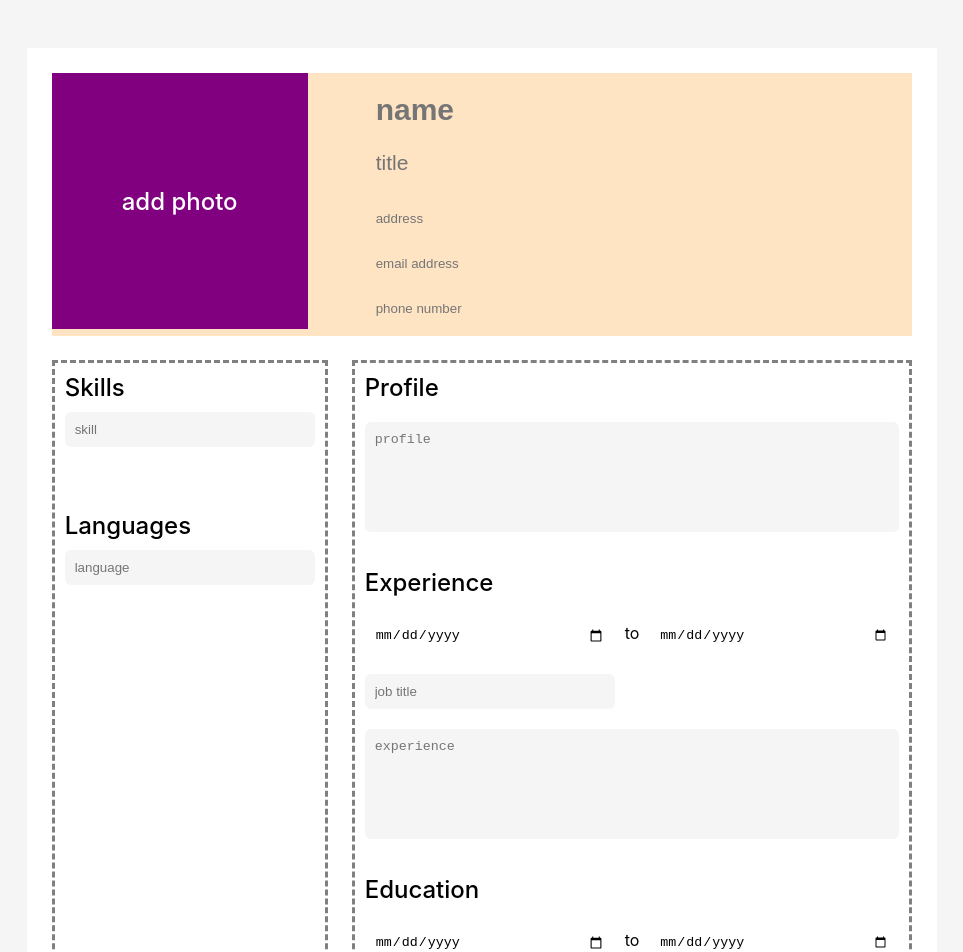
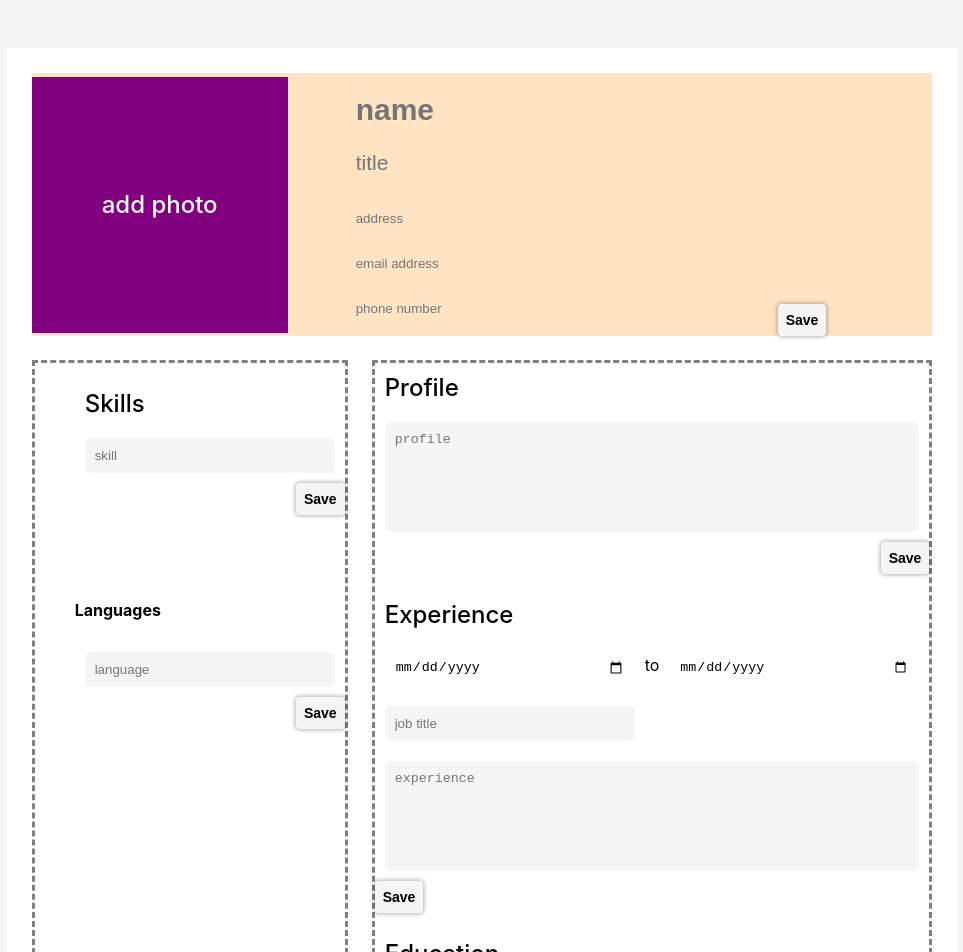
Before and after one commit to thural/CV-Application, a React app: page / in a window 1280 px wide. Shown: the top 952 px of the page, without its empty margins (158-1121 px from the left). Built offline with nearby package versions, Linux system fonts and the light colour scheme.

Commit message:
added basic state for each component

```diff
--- a/package.json
+++ b/package.json
@@ -33,6 +33,7 @@
   },
   "dependencies": {
     "react": "^18.2.0",
-    "react-dom": "^18.2.0"
+    "react-dom": "^18.2.0",
+    "uniqid": "^5.4.0"
   }
 }
--- a/src/App.css
+++ b/src/App.css
@@ -93,16 +93,16 @@ input {
 }
 
 button {
-  width: fit-content;
+  margin-right: 0px;
   height: auto;
   text-align: center;
-  font-size: 16px;
-  font-weight: 800;
-  background-color: rgb(255, 47, 47);
-  border-color: rgb(255, 47, 47);
-  color: white;
+  font-size: 14px;
+  font-weight: 600;
+  background-color: whitesmoke;
+  border-color: gray;
+  color: black;
   border:none;
   padding: 8px 8px;
-  border-radius: 5px;
-  box-shadow: 0px 0px 4px 1px rgba(0, 0, 0, 0.5);
+  border-radius: 4px;
+  box-shadow: 0px 0px 4px 1px rgba(0, 0, 0, 0.3);
 }
--- a/src/App.js
+++ b/src/App.js
@@ -11,26 +11,37 @@ class App extends Component {
   constructor() {
     super()
     this.state = {
-
+      personal: {},
+      profile: {},
+      experience: [],
+      education: [],
+      skills: [],
+      languages: []
     }
+  }
+  handleEdit = (keyName, localState) => {
+    //e.target.preventDefault()
+    if(keyName == "personal" || keyName == "profile"){
+      this.setState({[keyName]:localState})
+    } else this.setState({[keyName]:this.state[keyName].concat(localState)})
+    console.log(this.state)
   }
   render() {
     return (
       <div className="App">
         <form>
-          <Personal />
+          <Personal handleEdit={this.handleEdit} />
           <div className="content">
             <div className="side">
-              <Skills />
-              <Languages />
+              <Skills handleEdit={this.handleEdit} />
+              <Languages handleEdit={this.handleEdit} />
             </div>
             <div className="main">
-              <Profile />
-              <Experience />
-              <Education />
+              <Profile handleEdit={this.handleEdit} />
+              <Experience handleEdit={this.handleEdit} />
+              <Education handleEdit={this.handleEdit} />
             </div>
           </div>
-
         </form>
       </div>)
   }
--- a/src/components/Education.js
+++ b/src/components/Education.js
@@ -1,22 +1,47 @@
 import React, { Component } from "react";
+import uniqid from "uniqid";
 
 class Education extends Component {
   state = {
-
+    education: [
+      {
+        startDate: null,
+        endDate: null,
+        title: "",
+        id: uniqid()
       }
-
+    ],
+    school: {
+      startDate: null,
+      endDate: null,
+      title: ""
+    }
+  }
+  handleChange(e) {
+    this.setState({
+      school: { [e.target.id]: e.target.value }
+    });
+    console.log(this.state)
+  }
   render() {
     return (
       <div>
+        {
+          this.state.education.map(school => (
+            <div key={school.id}>
               <h1>Education</h1>
               <div className="education">
                 <div className="date">
-            <input type="date" id="startDate" name="startDate"></input>
+                  <input type="date" id="startDate" name="startDate" onChange={(e) => this.handleChange(e)}></input>
                   <p>to</p>
-            <input type="date" id="endDate" name="endDate"></input>
+                  <input type="date" id="endDate" name="endDate" onChange={(e) => this.handleChange(e)}></input>
                 </div>
-          <input type="text" id="title" name="title" placeholder="education"></input>
+                <input type="text" id="title" name="title" placeholder="education" onChange={(e) => this.handleChange(e)}></input>
               </div>
+              <button type="button" onClick={() => this.props.handleEdit("education", this.state)}>Save</button>
+            </div>
+          ))
+        }
       </div>
     )
   }
--- a/src/components/Experience.js
+++ b/src/components/Experience.js
@@ -1,31 +1,64 @@
 import React, { Component } from "react";
+import uniqid from "uniqid";
 
 class Experience extends Component {
+  constructor(props) {
+    super(props)
+  }
   state = {
-
+    experience: [
+      {
+        startDate: null,
+        endDate: null,
+        title: "",
+        description: "",
+        id: uniqid()
+      },
+    ],
+    job: {
+      startDate: null,
+      endDate: null,
+      title: "",
+      description: "",
+      id: uniqid()
+    }
   }
 
+  handleChange(e) {
+    this.setState({
+      [e.target.id]: e.target.value
+    });
+    console.log(this.state)
+  }
   render() {
     return (
       <div>
+        {
+          this.state.experience.map(job => (
+            <div key={job.id}>
               <h1>Experience</h1>
               <div className="job">
                 <div className="date">
-            <input type="date" id="startDate" name="startDate"></input>
+                  <input type="date" id="startDate" name="startDate" onChange={(e) => this.handleChange(e)}></input>
                   <p>to</p>
-            <input type="date" id="endDate" name="endDate"></input>
+                  <input type="date" id="endDate" name="endDate" onChange={(e) => this.handleChange(e)}></input>
                 </div>
-          <input type="text" id="title" name="title" placeholder="job title"></input>
+                <input type="text" id="title" name="title" placeholder="job title" onChange={(e) => this.handleChange(e)}></input>
                 <div className="textarea">
                   <textarea id="description" name="description"
                     minLength="32"
                     rows="6"
                     maxLength="320"
                     placeholder="experience"
+                    onChange={(e) => this.handleChange(e)}
                   >
                   </textarea>
                 </div>
               </div>
+              <button type="button" onClick={() => this.props.handleEdit("experience", this.state)}>Save</button>
+            </div>
+          ))
+        }
       </div>
     )
   }
--- a/src/components/Languages.js
+++ b/src/components/Languages.js
@@ -1,18 +1,41 @@
 import React, { Component } from "react";
+import uniqid from "uniqid";
 
 class Languages extends Component {
 
   state = {
-
+    languages: [
+      { language: "", id: uniqid() }
+    ],
+    language: { language: "", id: uniqid() }
   }
-
+  handleChange(e) {
+    this.setState({
+      language: { [e.target.id]: e.target.value }
+    });
+    console.log(this.state)
+  }
   render() {
     return (
-      <div>
-        <h3>Languages</h3>
-        <input type="input" id="language" name="language" placeholder="language"></input>
-      </div>
+      <ul>
+        {
+          this.state.languages.map(language => (
+            <div key={language.id}>
+              <h4>Languages</h4>
+              <input
+                type="input"
+                id="language"
+                name="language"
+                placeholder="language"
+                onChange={(e) => this.handleChange(e)}
+              ></input>
+              <button type="button" onClick={() => this.props.handleEdit("skills", this.state)}>Save</button>
+            </div>
+          ))
+        }
+      </ul>
     )
   }
 }
+
 export default Languages
--- a/src/components/Personal.css
+++ b/src/components/Personal.css
@@ -2,6 +2,7 @@
   margin: 24px;
   margin-bottom: auto;
   display: flex;
+  align-items: center;
   flex-direction: row;
   background-color:bisque;
 }
@@ -15,6 +16,14 @@ input:focus {
 input:hover {
   background-color: whitesmoke;
   outline: 1px gray solid;
+}
+button{
+  align-self: flex-end;
+}
+
+.main > div, .side div {
+  display: flex;
+  flex-direction: column;
 }
 
 .headline input:first-child{
--- a/src/components/Personal.js
+++ b/src/components/Personal.js
@@ -2,8 +2,22 @@ import React, { Component } from "react";
 import style from "./Personal.css"
 
 class Personal extends Component {
+  constructor(props) {
+    super(props)
+  }
   state = {
+    name: "",
+    title: "",
+    address: "",
+    email: "",
+    phone: ""
+  }
 
+  handleChange(e) {
+    this.setState({
+      [e.target.id]: e.target.value
+    });
+    console.log(this.state)
   }
   render() {
     return (
@@ -11,15 +25,16 @@ class Personal extends Component {
         <div className="photo"><div><h1>add photo</h1></div></div>
         <div>
           <div className="headline">
-            <input type="text" id="name" name="name" placeholder="name"></input>
-            <input type="text" id="title" name="title" placeholder="title"></input>
+            <input type="text" id="name" name="name" placeholder="name" onChange={(e) => this.handleChange(e)}></input>
+            <input type="text" id="title" name="title" placeholder="title" onChange={(e) => this.handleChange(e)}></input>
           </div>
           <div className="details">
-            <input type="text" id="address" name="address" placeholder="address"></input>
-            <input type="email" id="email" name="email" placeholder="email address"></input>
-            <input type="tel" id="phone" name="phone" placeholder="phone number"></input>
+            <input type="text" id="address" name="address" placeholder="address" onChange={(e) => this.handleChange(e)}></input>
+            <input type="email" id="email" name="email" placeholder="email address" onChange={(e) => this.handleChange(e)}></input>
+            <input type="tel" id="phone" name="phone" placeholder="phone number" onChange={(e) => this.handleChange(e)}></input>
           </div>
         </div>
+        <button type="button" onClick={()=>this.props.handleEdit("personal", this.state)}>Save</button>
       </div>
     )
   }
--- a/src/components/Profile.js
+++ b/src/components/Profile.js
@@ -2,9 +2,15 @@ import React, { Component } from "react";
 
 class Profile extends Component {
   state = {
-
+    profile: ""
   }
 
+  handleChange(e) {
+    this.setState({
+      [e.target.id]: e.target.value
+    });
+    console.log(this.state)
+  }
   render() {
     return (
       <div>
@@ -17,9 +23,13 @@ class Profile extends Component {
             rows="6"
             maxLength="320"
             placeholder="profile"
-        >
-        </textarea>
+            onChange={(e) => this.handleChange(e)}
+          ></textarea>
         </div>
+        <button
+          type="button"
+          onClick={() => this.props.handleEdit("profile", this.state)}
+        >Save</button>
       </div>
     )
   }
--- a/src/components/Skills.js
+++ b/src/components/Skills.js
@@ -1,17 +1,39 @@
-import React, {Component} from "react";
+import React, { Component } from "react";
+import uniqid from "uniqid";
 
 class Skills extends Component {
 
   state = {
-
+    skills: [
+      { skill: "", id: uniqid() }
+    ],
+    skill: { skill: "", id: uniqid() }
   }
-
+  handleChange(e) {
+    this.setState({
+      skill: {[e.target.id]: e.target.value}
+    });
+    console.log(this.state)
+  }
   render() {
     return (
-      <div>
-        <h3>Skills</h3>
-        <input type="input" id="skill" name="skill" placeholder="skill"></input>
-      </div>
+      <ul>
+        {
+          this.state.skills.map(skill => (
+            <div key={skill.id}>
+              <h3>Skills</h3>
+              <input
+                type="input"
+                id="skill"
+                name="skill"
+                placeholder="skill"
+                onChange={(e) => this.handleChange(e)}
+              ></input>
+              <button type="button" onClick={() => this.props.handleEdit("skills", this.state)}>Save</button>
+            </div>
+          ))
+        }
+      </ul>
     )
   }
 }
```
Also changed, not shown: 1 other file (tests, documents, lock files or other folders). Lines whose indentation alone changed are shown as unchanged.
